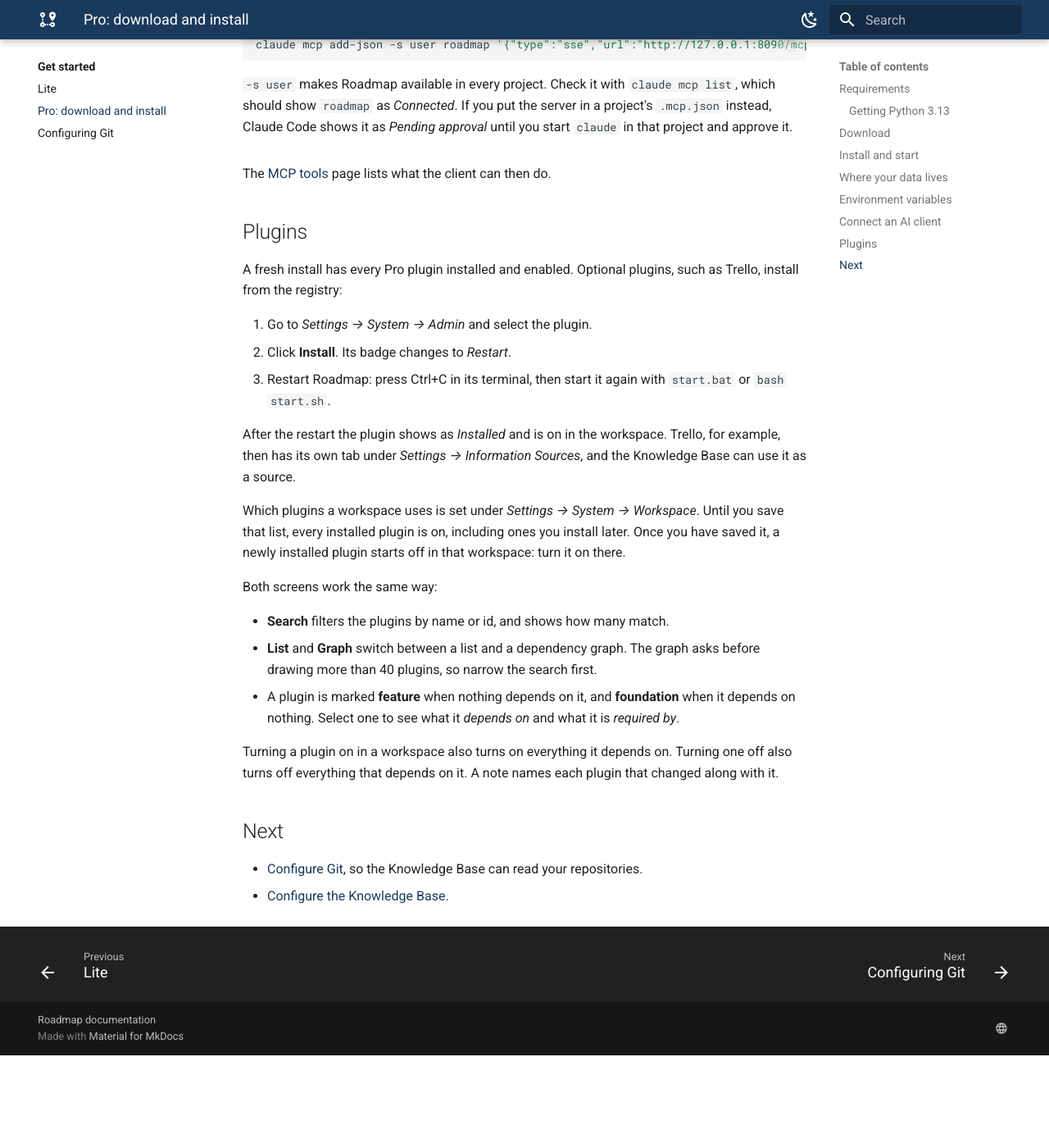
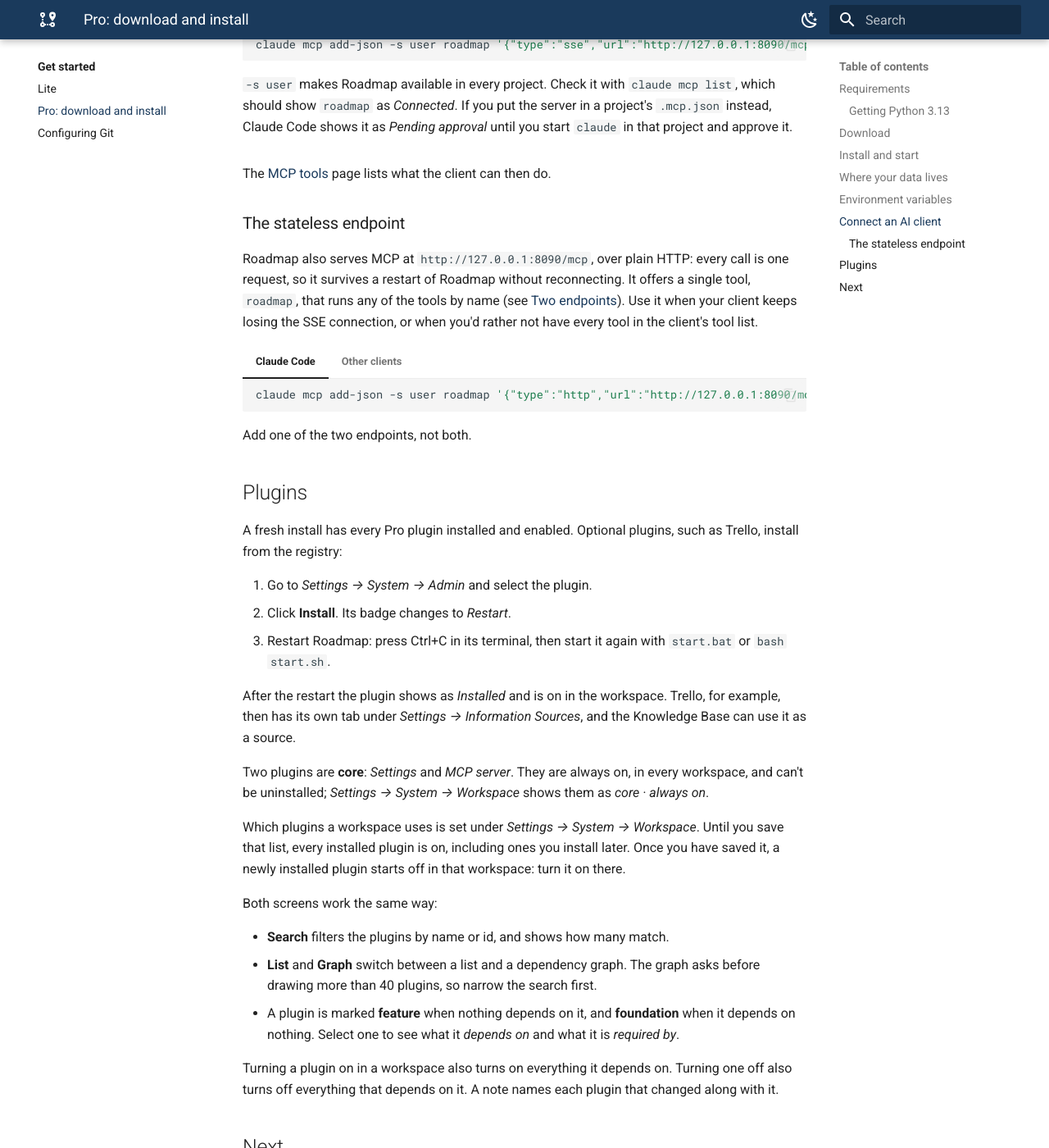
Before and after one commit to roadmap-mcp/roadmap-mcp.github.io, an MkDocs documentation site: the page built from docs/get-started/pro.md, in a window 1280 px wide and 1400 px high, scrolled down 3408 px. Shown: the whole window at 82% size. Built offline with MkDocs 1.6.1 and Material for MkDocs 9.7.7, drawn with Linux system fonts in a browser that asks for light colours; before the commit the page ends 4695 px from its top, so only the background shows below that.

Commit message:
The stateless MCP endpoint, and the core plugins

````diff
--- a/docs/get-started/pro.md
+++ b/docs/get-started/pro.md
@@ -215,6 +215,33 @@ Roadmap serves its tools over MCP, using SSE, at
 
 The [MCP tools](../reference/mcp-tools.md) page lists what the client can then do.
 
+### The stateless endpoint
+
+Roadmap also serves MCP at `http://127.0.0.1:8090/mcp`, over plain HTTP: every call
+is one request, so it survives a restart of Roadmap without reconnecting. It offers a
+single tool, `roadmap`, that runs any of the tools by name (see
+[Two endpoints](../reference/mcp-tools.md#two-endpoints)). Use it when your client
+keeps losing the SSE connection, or when you'd rather not have every tool in the
+client's tool list.
+
+=== "Claude Code"
+
+    ```bash
+    claude mcp add-json -s user roadmap '{"type":"http","url":"http://127.0.0.1:8090/mcp"}'
+    ```
+
+=== "Other clients"
+
+    ```json
+    {
+      "mcpServers": {
+        "roadmap": { "type": "http", "url": "http://127.0.0.1:8090/mcp" }
+      }
+    }
+    ```
+
+Add one of the two endpoints, not both.
+
 ## Plugins
 
 A fresh install has every Pro plugin installed and enabled. Optional plugins, such
@@ -228,6 +255,10 @@ as Trello, install from the registry:
 After the restart the plugin shows as *Installed* and is on in the workspace. Trello,
 for example, then has its own tab under *Settings → Information Sources*, and the
 Knowledge Base can use it as a source.
+
+Two plugins are **core**: *Settings* and *MCP server*. They are always on, in every
+workspace, and can't be uninstalled; *Settings → System → Workspace* shows them as
+*core · always on*.
 
 Which plugins a workspace uses is set under *Settings → System → Workspace*. Until
 you save that list, every installed plugin is on, including ones you install later.
````
Also changed, not shown: docs/platform/index.md (+1 -1 lines), docs/reference/mcp-tools.md (+24 -0 lines).
